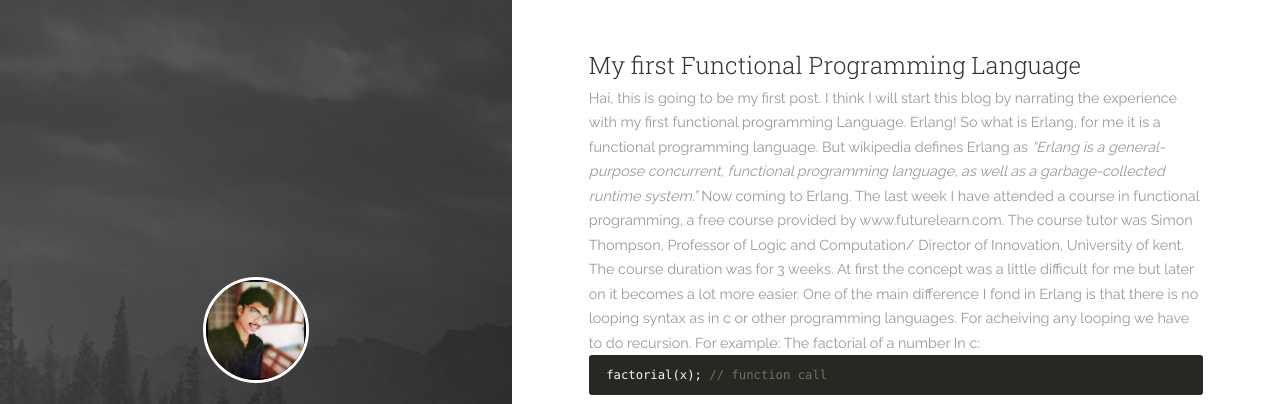
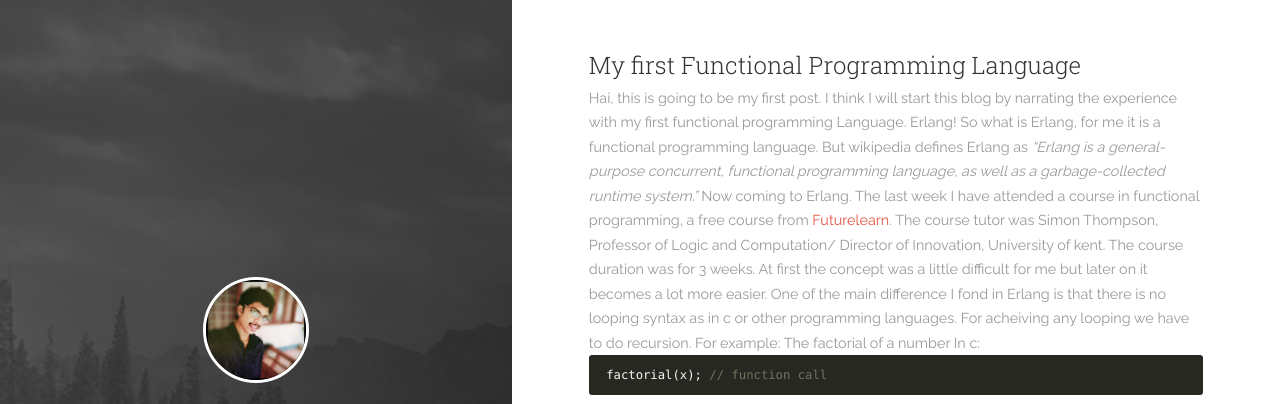
Before and after one commit to nithinkr1shna/nithinkr1shna.github.io, a Jekyll site: the page built from index.html, in a window 1280 px wide and 900 px high. Shown: the top 404 px of the window. Built offline with Jekyll 4.4.1, drawn with Linux system fonts in a browser that asks for light colours; nearby versions of some CDN libraries; the list of posts is cut into pages by our own code.

Commit message:
my first functional language

```diff
--- a/_posts/2017-03-26-my-first-functional-programming-language.markdown
+++ b/_posts/2017-03-26-my-first-functional-programming-language.markdown
@@ -11,7 +11,7 @@ Hai, this is going to be my first post. I think I will start this blog by narrat
 
 Now coming to Erlang.
 
-The last week I have attended a course in functional programming, a free course provided by www.futurelearn.com. The course tutor was Simon Thompson, Professor of Logic and Computation/ Director of Innovation, University of kent. The course duration was for 3 weeks.
+The last week I have attended a course in functional programming, a free course from [Futurelearn][futurelearn-site]. The course tutor was Simon Thompson, Professor of Logic and Computation/ Director of Innovation, University of kent. The course duration was for 3 weeks.
 At first the concept was a little difficult for me but later on it becomes a lot more easier. One of the main difference I fond in Erlang is that there is no looping syntax as in c or other programming languages. For acheiving any looping we have to do recursion.
 For example: The factorial of a number
 
```
Also changed, not shown: other parts of _posts/2017-03-26-my-first-functional-programming-language.markdown (+3 -0 lines).
